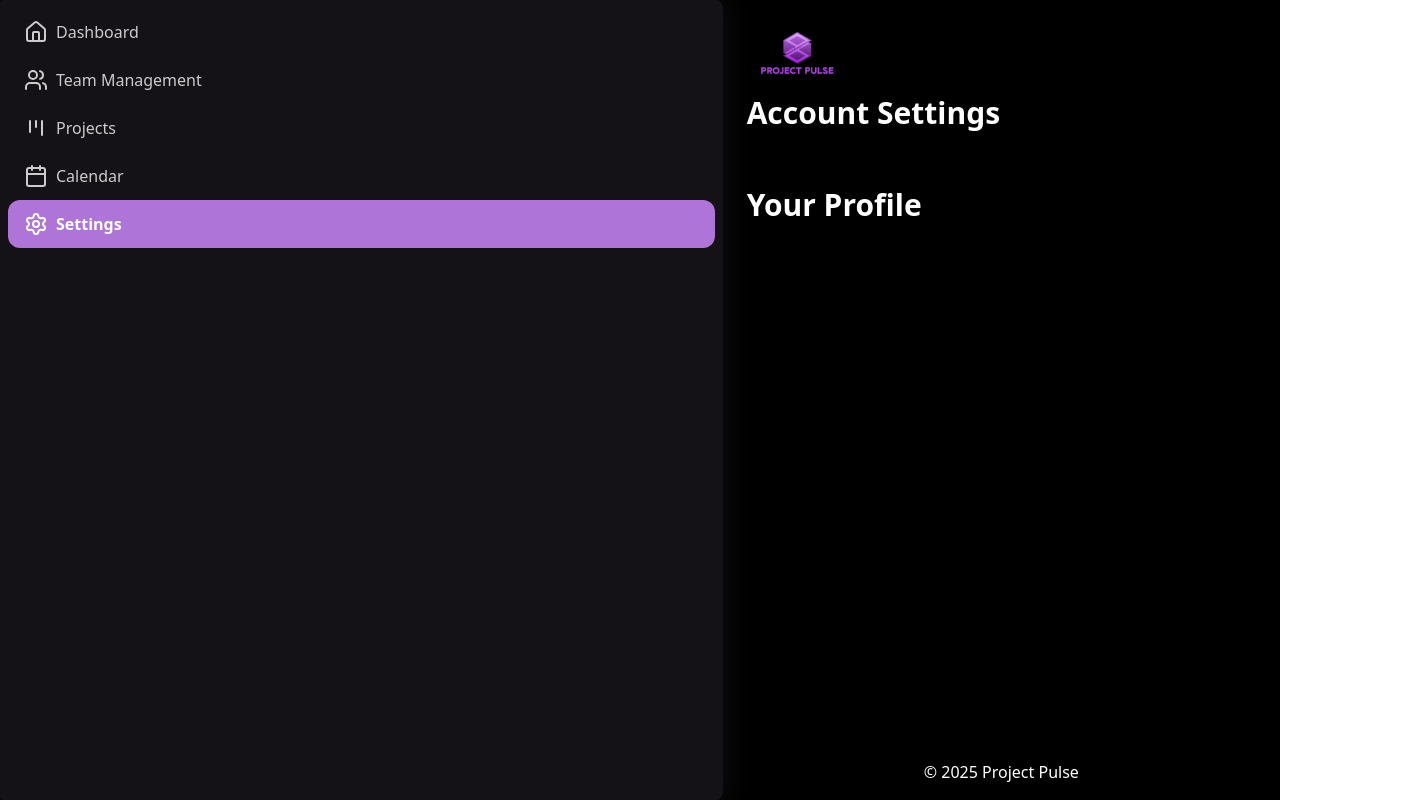
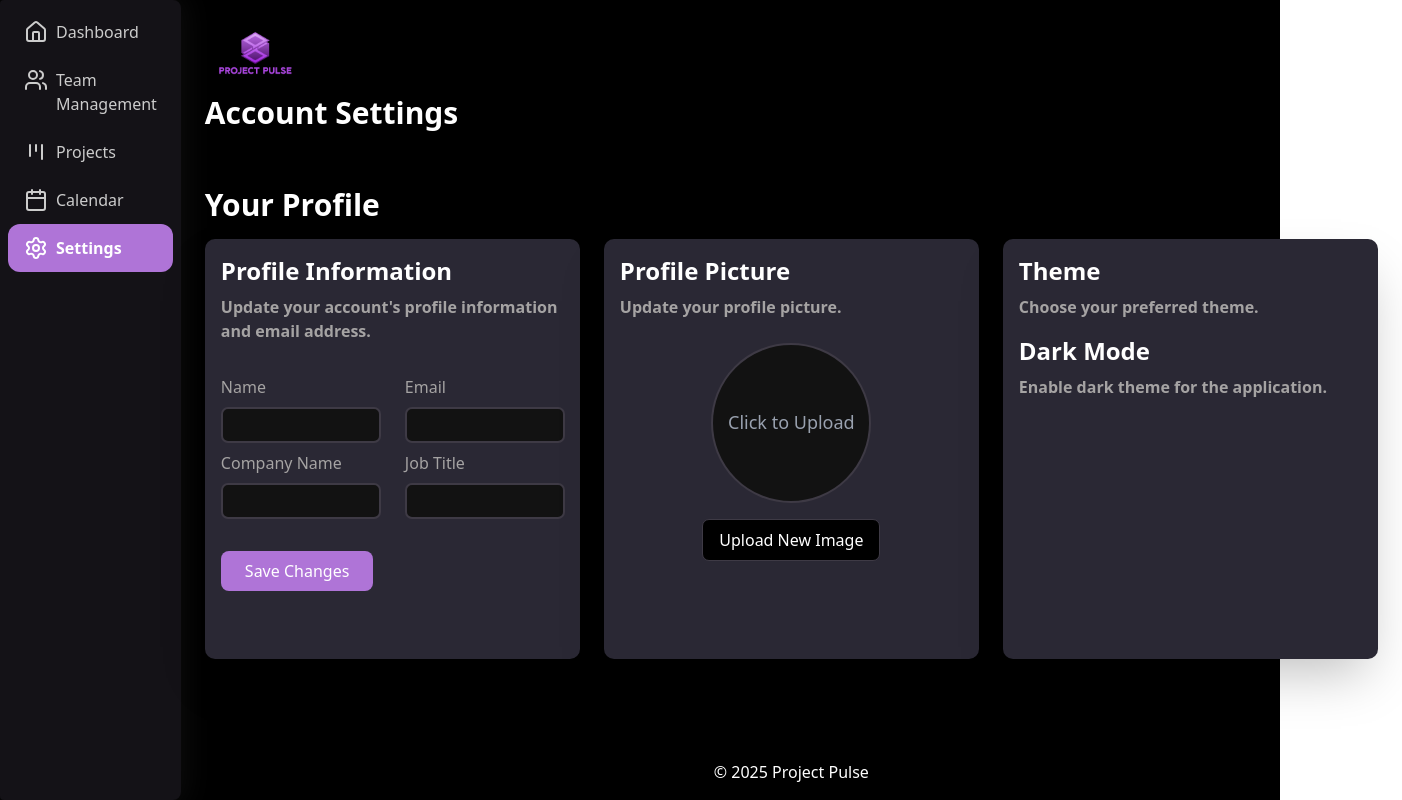
Before and after one commit to Deztini/Kanban-board, a React (Vite) app: page /projectpulse/settings in a window 1280 px wide. Shown: the whole page, 1402 px wide, since content can reach past the window. Built offline with nearby package versions, Linux system fonts and the light colour scheme; no server answers.

Commit message:
add profile info, profile picture and theme card

```diff
--- a/src/pages/Settings.tsx
+++ b/src/pages/Settings.tsx
@@ -1,11 +1,134 @@
 import type { FC } from "react";
+import { useState } from "react";
 
 const SettingsPage: FC = () => {
+  const [image, setImage] = useState<string | null>(null);
+
+  const handleImageUpload = (e: React.ChangeEvent<HTMLInputElement>) => {
+    const file = e.target.files?.[0];
+
+    if (file) {
+      const imageUrl = URL.createObjectURL(file);
+      setImage(imageUrl);
+    }
+  };
+
   return (
     <div className="text-white">
       <h1 className="text-3xl font-bold">Account Settings</h1>
+      <h1 className="text-3xl font-semibold mt-14">Your Profile</h1>
 
-      <h1 className="text-3xl font-semibold mt-14">Your Profile</h1>
+      <div className="flex gap-6">
+        <div className="bg-[#2a2834] py-4 px-4 mt-4 rounded-[10px] border-transparent w-[375px] h-[420px] shadow-2xl">
+          <h1 className="text-white font-bold text-2xl">Profile Information</h1>
+          <p className="text-[#a5a3a3] mt-2 font-semibold">
+            Update your account's profile information and email address.
+          </p>
+          <form className="mt-8">
+            <div className="flex gap-6 items-center mb-2">
+              <div className="flex flex-col gap-2">
+                <label className="text-[#a5a3a3]">Name</label>
+                <input
+                  type="text"
+                  required
+                  placeholder=""
+                  className="bg-[#121212] h-[35px] w-[160px] rounded-[7px] px-4 py-4 text-white border-[#3E3A45] border-2 border-solid"
+                  name=""
+                />
+              </div>
+
+              <div className="flex flex-col gap-2">
+                <label className="text-[#a5a3a3]">Email</label>
+                <input
+                  type="text"
+                  required
+                  placeholder=""
+                  className="bg-[#121212] h-[35px] w-[160px] rounded-[7px] px-4 py-4 text-white border-[#3E3A45] border-2 border-solid"
+                  name=""
+                />
+              </div>
+            </div>
+
+            <div className="flex gap-6 items-center mb-2">
+              <div className="flex flex-col gap-2">
+                <label className="text-[#a5a3a3]">Company Name</label>
+                <input
+                  type="text"
+                  required
+                  placeholder=""
+                  className="bg-[#121212] h-[35px] w-[160px] rounded-[7px] px-4 py-4 text-white border-[#3E3A45] border-2 border-solid"
+                  name=""
+                />
+              </div>
+
+              <div className="flex flex-col gap-2">
+                <label className="text-[#a5a3a3]">Job Title</label>
+                <input
+                  type="text"
+                  required
+                  placeholder=""
+                  className="bg-[#121212] h-[35px] w-[160px] rounded-[7px] px-4 py-4 text-white border-[#3E3A45] border-2 border-solid"
+                  name=""
+                />
+              </div>
+            </div>
+
+            <button className="bg-[#af74d7] text-white px-6 py-2 rounded-[8px] cursor-pointer hover:bg-[#854d8e] mt-6">
+              Save Changes
+            </button>
+          </form>
+        </div>
+
+        <div className="bg-[#2a2834] py-4 px-4 mt-4 rounded-[10px] border-transparent w-[375px] h-[420px] shadow-2xl">
+          <h1 className="text-white font-bold text-2xl">Profile Picture</h1>
+          <p className="text-[#a5a3a3] mt-2 font-semibold">
+            Update your profile picture.
+          </p>
+
+          <div className="flex flex-col justify-center items-center gap-4 mt-6">
+            <label htmlFor="profileUpload" className="cursor-pointer">
+              <div className="h-[160px] w-[160px] rounded-full bg-[#121212] border-2 border-[#3E3A45] flex justify-center items-center overflow-hidden">
+                {image ? (
+                  <img
+                    src={image}
+                    alt="Profile"
+                    className="object-cover h-full w-full"
+                  />
+                ) : (
+                  <span className="text-[18px] text-gray-400">
+                    Click to Upload
+                  </span>
+                )}
+              </div>
+              <input
+                id="profileUpload"
+                type="file"
+                accept="image/*"
+                onChange={handleImageUpload}
+                className="hidden"
+              />
+            </label>
+
+            <button className="bg-black border-1 border-solid border-[#3E3A45] px-4 py-2 rounded-[7px] hover:bg-[#121212] cursor-pointer">
+              Upload New Image
+            </button>
+          </div>
+        </div>
+
+        <div className="bg-[#2a2834] py-4 px-4 mt-4 rounded-[10px] border-transparent w-[375px] h-[420px] shadow-2xl">
+          <h1 className="text-white font-bold text-2xl">Theme</h1>
+          <p className="text-[#a5a3a3] mt-2 font-semibold">
+            Choose your preferred theme.
+          </p>
+
+          <div className="mt-4">
+            <h1 className="text-white font-bold text-2xl">Dark Mode</h1>
+            <p className="text-[#a5a3a3] mt-2 font-semibold">
+              Enable dark theme for the application.
+            </p>
+          </div>
+        </div>
+      </div>
     </div>
   );
 };
```
